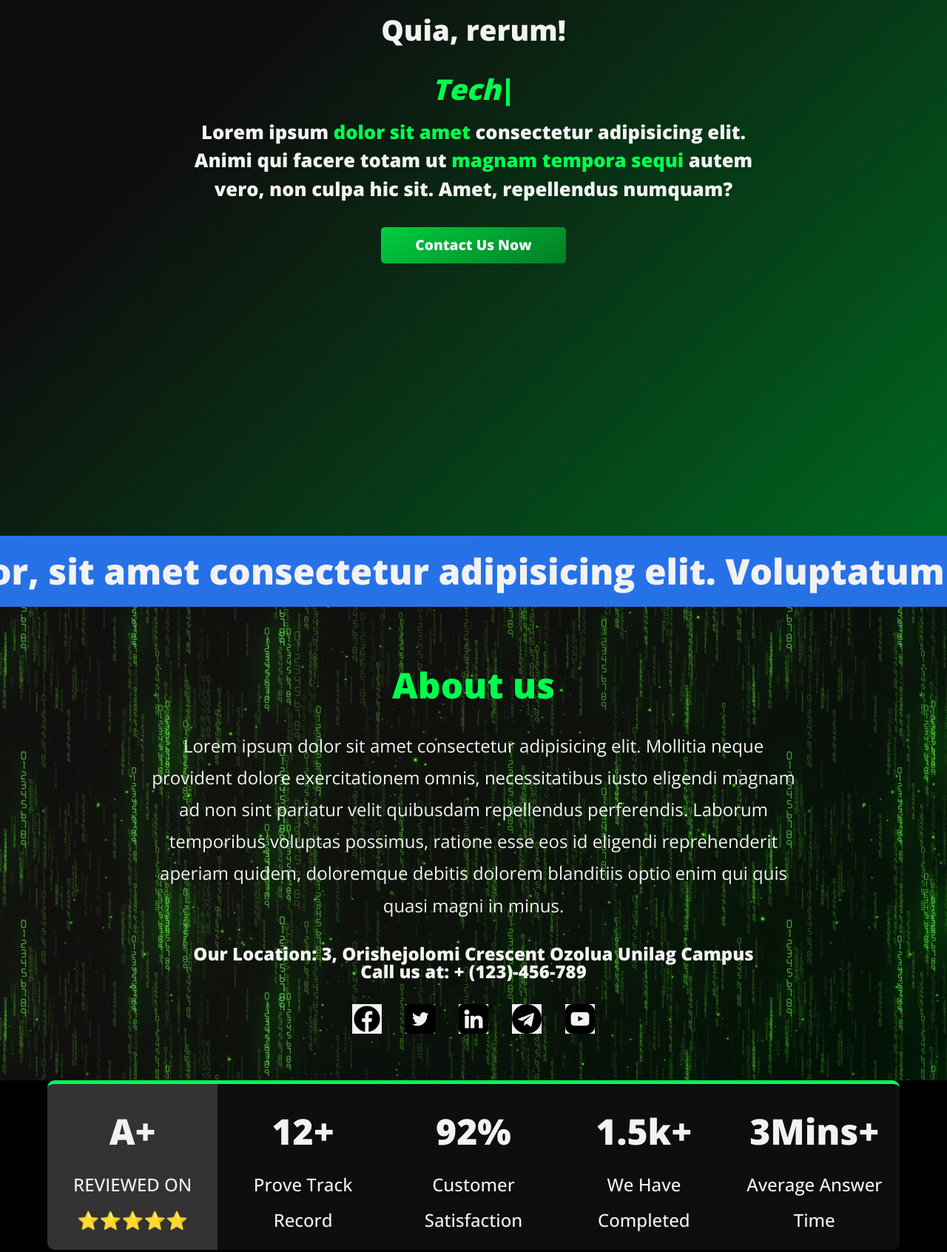
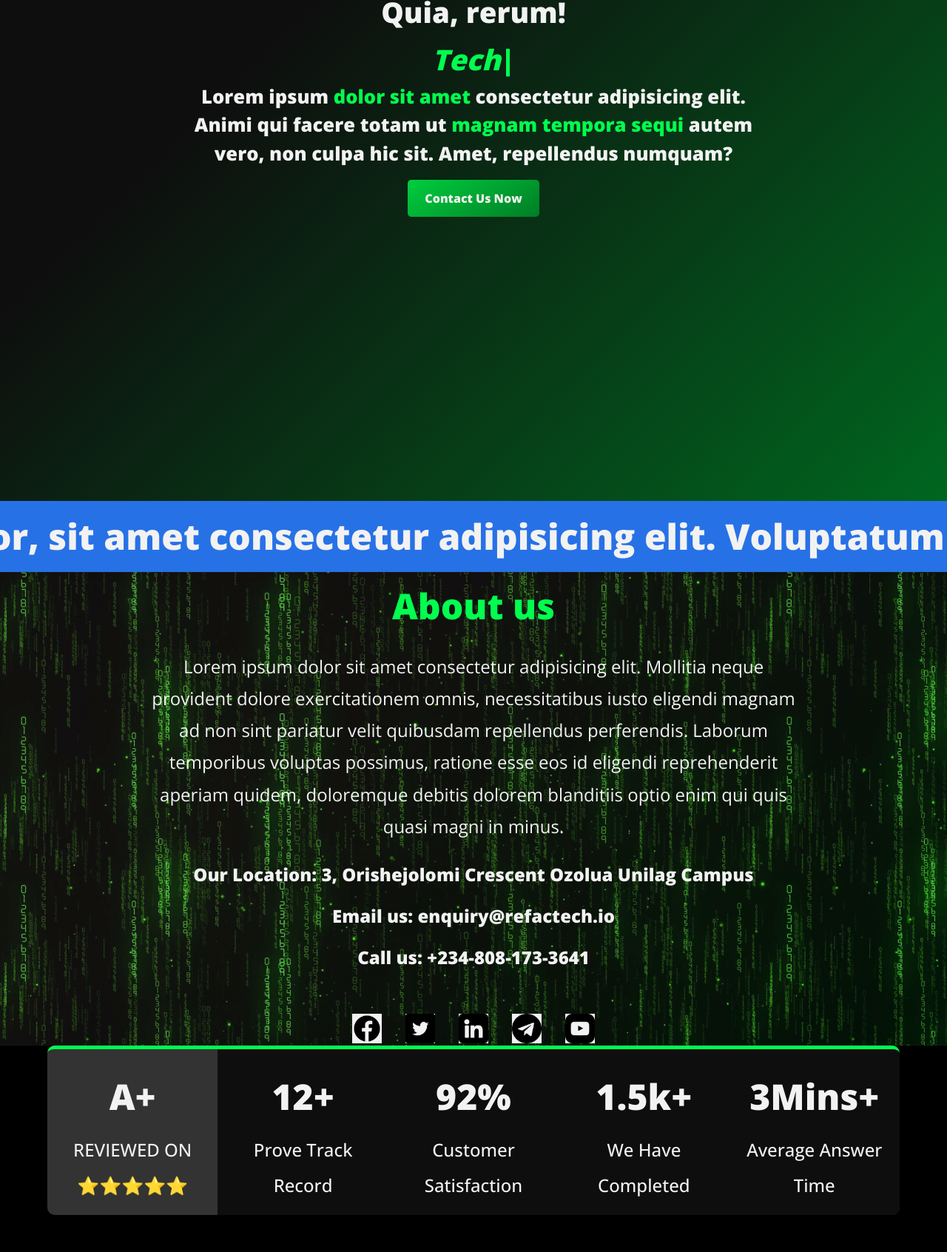
Before and after one commit to opeoluwa44/RefacTech, a plain HTML site: page index.html in a window 1280 px wide. Shown: the part 448-2140 px from the top of the page at 74% size. Drawn offline with nearby package versions, Linux system fonts and the light colour scheme.

Commit message:
updated commit

```diff
--- a/index.css
+++ b/index.css
@@ -74,6 +74,7 @@ li{
     position: fixed;
     width: 100%;
     max-height: 15.625rem;
+    z-index: 1000;
 }
 
 .show-background{
@@ -173,9 +174,15 @@ li{
     margin-block: 2rem;
     display: block;
     font-size: 30px;
+    height: 50px;
     color: #f2f2f2;
     transition: all 500ms linear;
+}
 
+li a {
+    display: block;
+    width: 100%;
+    height: 100%;
 }
 
 .primary-nav>*:hover{
@@ -199,12 +206,11 @@ main{
 .hero{
     min-height: 100vh;
     display: flex;
-    z-index: -1;
+    flex-direction: column;
     background-image: linear-gradient(135deg, #0E0E0E 36%, #00661F 100%), url("../assets/defocused-abstract-christmas-background.png");
     background-color: transparent;
     background-position: bottom center;
     background-size: cover;
-    mix-blend-mode: difference;
     transition: background 0.3s, border-radius 0.3s, opacity 0.3s;
     background-repeat: no-repeat;
     object-fit: contain;
@@ -222,7 +228,7 @@ main{
 
 .hero-text>*{
     max-width: 80%;
-    margin: auto;
+    margin:auto;
 }
 
 .hero-text h1{
@@ -233,7 +239,6 @@ main{
 .hero-text h6{
     font-size: 1rem;
     line-height: 1.5;
-
 }
 
 h1 span, h6 span{
@@ -241,21 +246,23 @@ h1 span, h6 span{
 }
 
 
-.hero button{
+.hero a{
     background:linear-gradient(150deg, hsla(138, 100%, 43%, 0.932) 0%, hsla(138, 100%, 26%, 0.918) 100%);
     color: #f2f2f2;
     border: 0;
-    padding: 10px;
-    width: 11.25rem;
+    max-width: 11.125rem;
+    width: 25%;
+    height: 50px;
     font-size: 1rem;
     font-weight: 800;
     text-align: center;
     transition: all .3s;
     border-radius: 5px;
     transition: all ease-in-out 200ms;
-    margin-top: 2rem;
-
-
+    display: flex;
+    justify-content: center;
+    align-items: center;
+    margin: 1rem auto;
 }
 
 
@@ -292,7 +299,6 @@ h1 span, h6 span{
     background-size: contain;
     opacity: 1;
     object-fit: contain;
-    z-index: -1;
 }
 
 .about-content{
@@ -319,6 +325,10 @@ h1 span, h6 span{
     display: flex;
     flex-direction: column;
     margin-top: 2rem;
+}
+
+.socials > h5 {
+    margin-bottom: 2rem;
 }
 
 .social-icon-wrapper{
@@ -742,10 +752,10 @@ footer .mailbox{
 
 
     .hero-text h1{
-        line-height: 5rem;
+        line-height: 4rem;
     }
 
-    .hero button{
+    .hero .cta{
         width: 15.625rem;
         font-size: 1.2rem;
     }
--- a/index.html
+++ b/index.html
@@ -28,8 +28,11 @@
         <section class="hero">
             <div class="hero-text">
                 <h1>Lorem ipsum  consectetur adipisicing elit. Quia, rerum! <br><span id="typewriter"></span></h1>
-                <h6>Lorem ipsum <span>dolor sit amet</span> consectetur adipisicing elit. Animi qui facere totam ut <span>magnam tempora sequi</span> autem vero, non culpa hic sit. Amet, repellendus numquam?</p>
-                <button>Contact Us Now</button>
+                <h6>Lorem ipsum <span>dolor sit amet</span> consectetur adipisicing elit. Animi qui facere totam ut <span>magnam tempora sequi</span> autem vero, non culpa hic sit. Amet, repellendus numquam?</h6>
+
+                <a href="tel:+2348081733641">
+                    Contact Us Now
+                </a>
             </div>
         </section>
         <div class="marquee mix-difference">
@@ -41,13 +44,24 @@
                 <p>Lorem ipsum dolor sit amet consectetur adipisicing elit. Mollitia neque provident dolore exercitationem omnis, necessitatibus iusto eligendi magnam ad non sint pariatur velit quibusdam repellendus perferendis. Laborum temporibus voluptas possimus, ratione esse eos id eligendi reprehenderit aperiam quidem, doloremque debitis dolorem blanditiis optio enim qui quis quasi magni in minus.</p>
                 <div class="socials">
                     <h5>Our Location: 3, Orishejolomi Crescent Ozolua Unilag Campus </h5>
-                    <h5>Call us at: + (123)-456-789</h5>
+                    <h5>Email us: enquiry@refactech.io</h5>
+                    <h5>Call us: +234-808-173-3641</h5>
                     <div class="social-icon-wrapper">
-                        <a href=""><img class="icon" src="../assets/facebook.png" alt=""></a>
-                        <a href=""><img class="icon" src="../assets/twitter.png" alt=""></a>
-                        <a href=""><img class="icon" src="../assets/linkedin.png" alt=""></a>
-                        <a href=""><img class="icon" src="../assets/telegram.png" alt=""></a>
-                        <a href=""><img class="icon" src="../assets/youtube.png" alt=""></a>
+                        <a href="#">
+                            <img class="icon" src="../assets/facebook.png" alt="">
+                        </a>
+                        <a href="">
+                            <img class="icon" src="../assets/twitter.png" alt="">
+                        </a>
+                        <a href="">
+                            <img class="icon" src="../assets/linkedin.png" alt="">
+                        </a>
+                        <a href="">
+                            <img class="icon" src="../assets/telegram.png" alt="">
+                        </a>
+                        <a href="">
+                            <img class="icon" src="../assets/youtube.png" alt="">
+                        </a>
                     </div>
                 </div>
            </div>
@@ -92,7 +106,8 @@
         <div class="contact" id="contact">
             <h4>Contact Us</h4>
             <h5>Our Location: 3, Orishejolomi Crescent Ozolua Unilag Campus </h5>
-            <h5>Call us at: + (123)-456-789</h5>
+            <h5>Email us: enquiry@refactech.io</h5>
+            <h5>Call us: +234-808-173-3641</h5>
             <div class="social-icon-wrapper">
                 <a href=""><img class="icon" src="../assets/facebook.png" alt=""></a>
                 <a href=""><img class="icon" src="../assets/twitter.png" alt=""></a>
```
